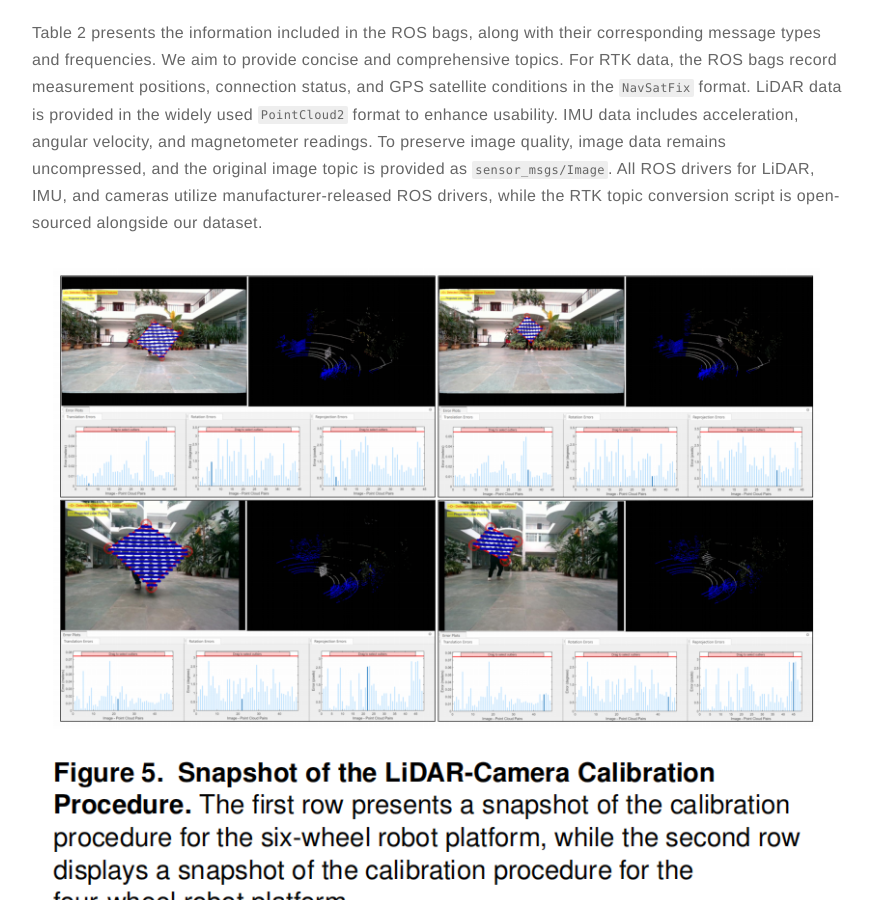
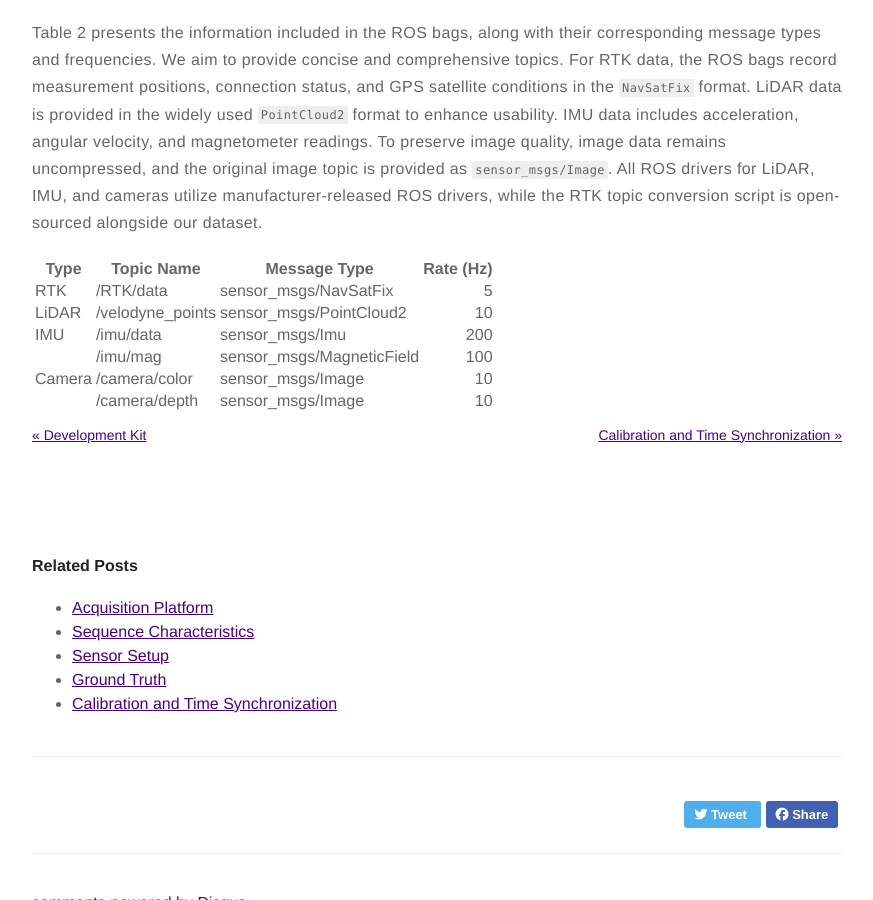
Before and after one commit to Yaepiii/M2UD, a Jekyll site: the page built from _posts/Setup/2025-03-03-data-format.markdown, in a window 1280 px wide and 900 px high, scrolled down 342 px. Shown: the whole window, without its empty margins (203-1076 px from the left). Built offline with Jekyll 4.4.1, drawn with Linux system fonts in a browser that asks for light colours; nearby versions of some CDN libraries; comment, search, counter and statistics services are not loaded.

Commit message:
Update 2025-03-03-data-format.markdown

````diff
--- a/_posts/Setup/2025-03-03-data-format.markdown
+++ b/_posts/Setup/2025-03-03-data-format.markdown
@@ -18,6 +18,11 @@ description: Data Format
 
 Table 2 presents the information included in the ROS bags, along with their corresponding message types and frequencies. We aim to provide concise and comprehensive topics. For RTK data, the ROS bags record measurement positions, connection status, and GPS satellite conditions in the ```NavSatFix``` format. LiDAR data is provided in the widely used ```PointCloud2``` format to enhance usability. IMU data includes acceleration, angular velocity, and magnetometer readings. To preserve image quality, image data remains uncompressed, and the original image topic is provided as ```sensor_msgs/Image```. All ROS drivers for LiDAR, IMU, and cameras utilize manufacturer-released ROS drivers, while the RTK topic conversion script is open-sourced alongside our dataset.
 
-
-
-![figure](../../assets/image/figure5.png)
+| Type   | Topic Name         | Message Type                 | Rate (Hz) |
+|--------|--------------------|------------------------------|----------:|
+| RTK    | /RTK/data         | sensor_msgs/NavSatFix        | 5         |
+| LiDAR  | /velodyne_points  | sensor_msgs/PointCloud2      | 10        |
+| IMU    | /imu/data         | sensor_msgs/Imu              | 200       |
+|        | /imu/mag          | sensor_msgs/MagneticField    | 100       |
+| Camera | /camera/color     | sensor_msgs/Image            | 10        |
+|        | /camera/depth     | sensor_msgs/Image            | 10        |
````
